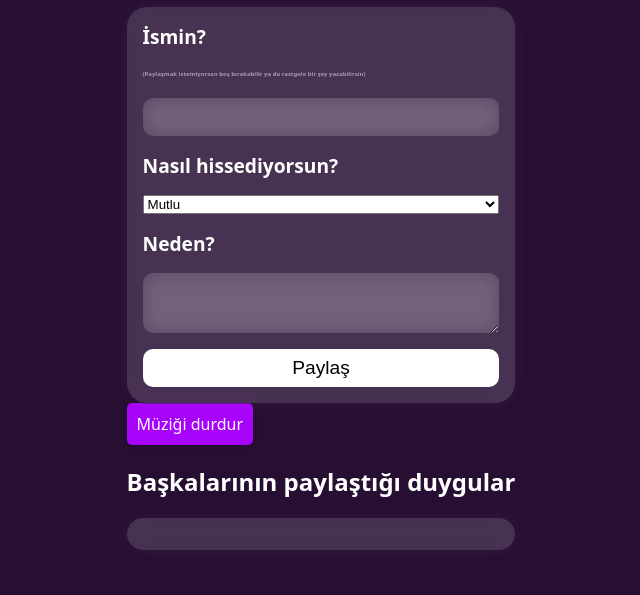
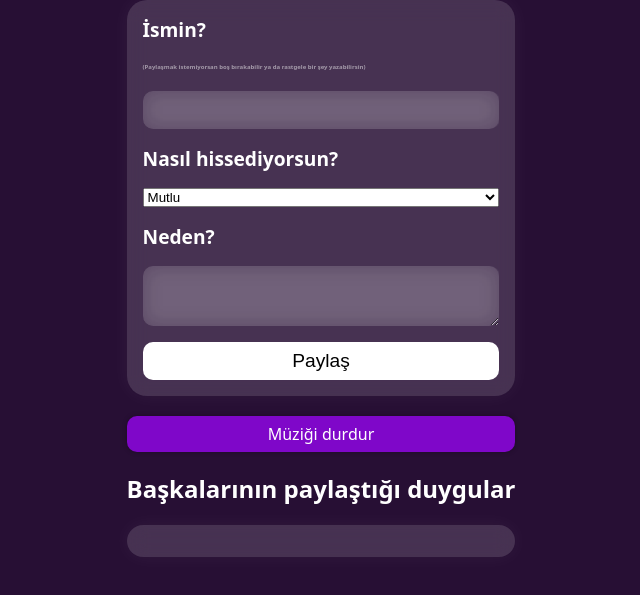
Before and after one commit to Palm1ye/nasil-hissediyorsun, a plain HTML site: page index.html in a window 1280 px wide. Shown: the part 151-746 px from the top of the page, without its empty margins (319-959 px from the left). Drawn offline with Linux system fonts and the light colour scheme.

Commit message:
Müzik düğmesini biraz değiştirdim

```diff
--- a/script.js
+++ b/script.js
@@ -21,7 +21,7 @@ form.addEventListener('submit', (e) => {
     const emotionMeta = document.createElement('div');
     const emotionTime = document.createElement('span');
 
-    emotionDetails.textContent = name + ': ' + details;
+    emotionDetails.textContent = name + ": " + details;
 
     if (name) {
         const emotionName = document.createElement('span');
--- a/style.css
+++ b/style.css
@@ -130,10 +130,14 @@ input[type="checkbox"] {
 }
 
 label[for="music-toggle"] {
-    display: inline-block;
-    padding: 10px;
-    background-color: #a803fa;
-    border-radius: 5px;
+    position: relative;
+    margin-top: 20px;
+    display: flex;
+    justify-content: center;
+    align-items: center;
+    padding: 7px;
+    background-color: #7f07c9;
+    border-radius: 10px;
     box-shadow: 0 0 5px rgba(0, 0, 0, 0.3);
     cursor: pointer;
 }
```
